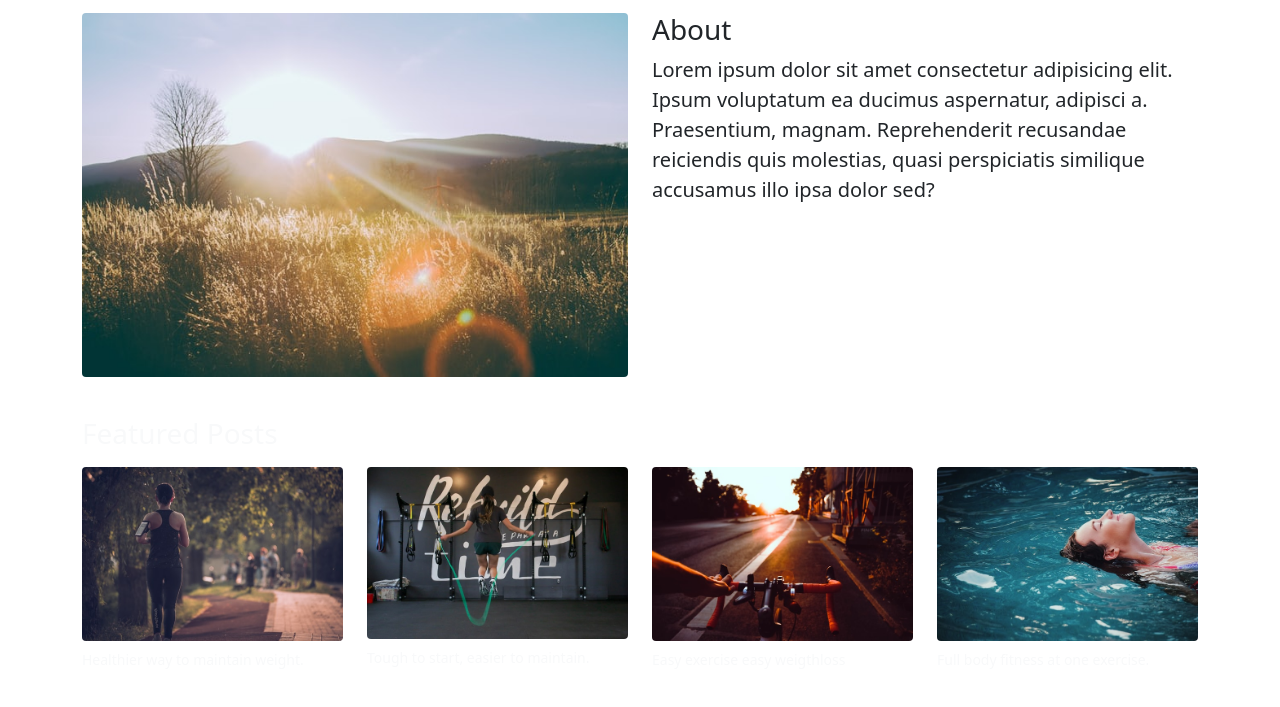
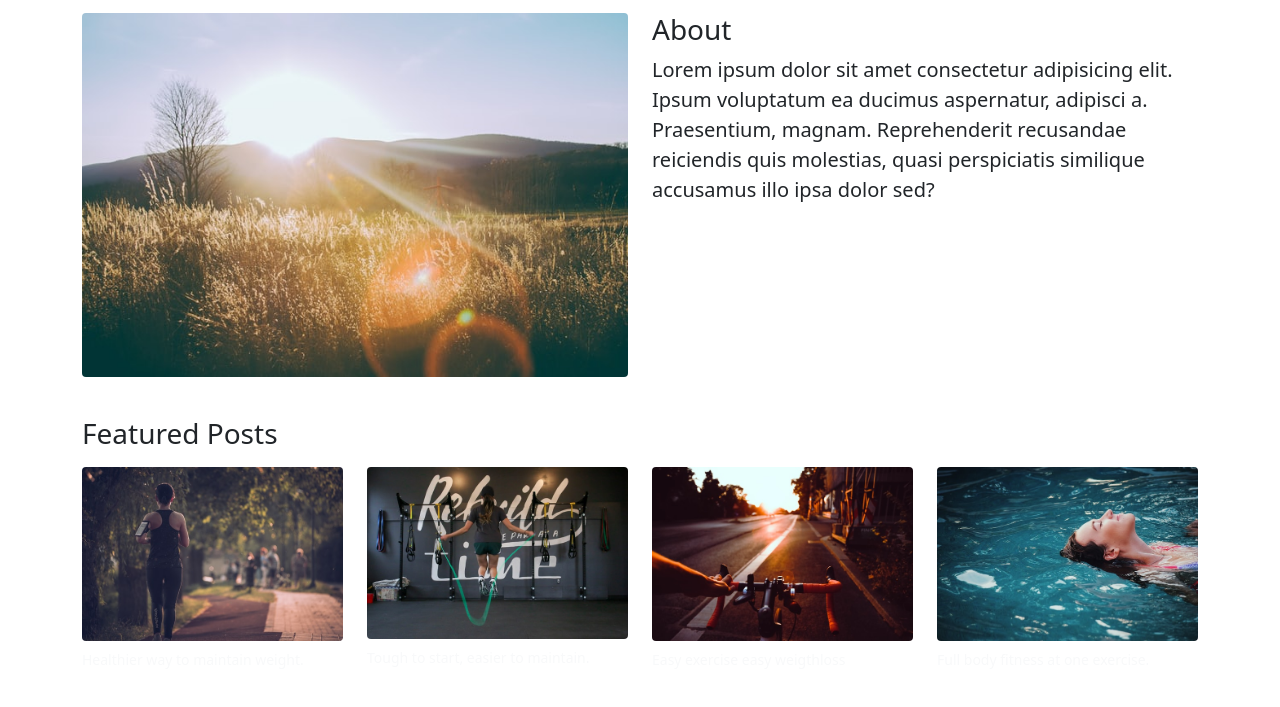
Before and after one commit to sanjeevgahamagar/fitnessblog, a plain HTML site: page index.html in a window 1280 px wide. Shown: the part 224-931 px from the top of the page. Drawn offline with nearby package versions, Linux system fonts and the light colour scheme.

Commit message:
updated cards text-dark

```diff
--- a/index.html
+++ b/index.html
@@ -58,7 +58,7 @@
     </section>
 
     <!-- featured posts -->
-    <section class="featured text-light">
+    <section class="featured text-dark">
     <div class="container">
         <h3 id="feature" class="mt-4 mb-3 pt-3">Featured Posts</h3>
         <div class="row">
```
